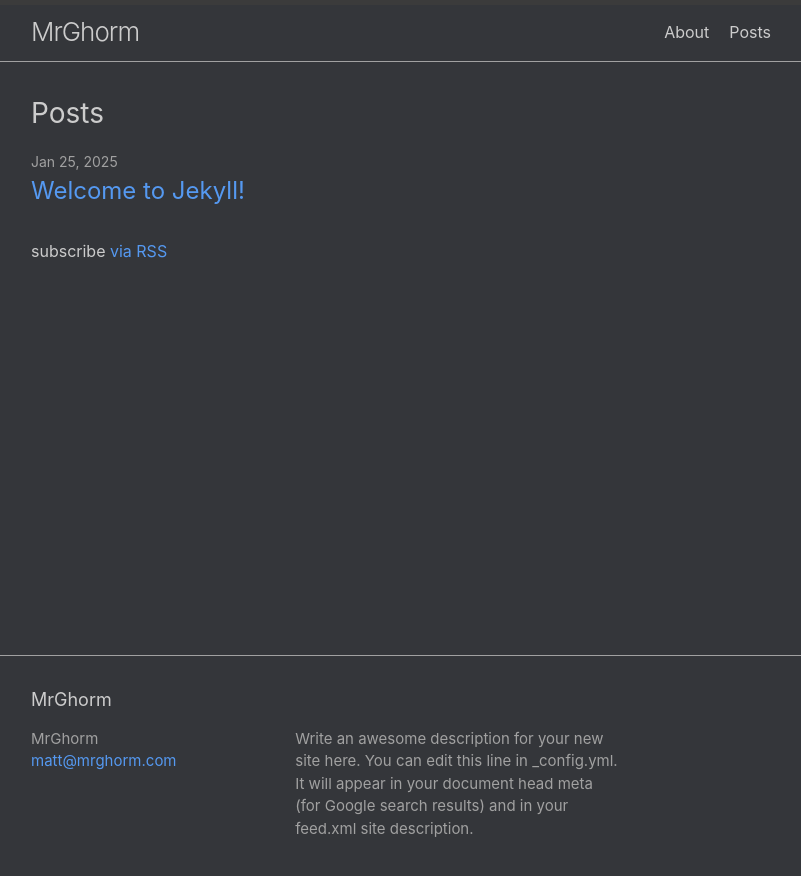
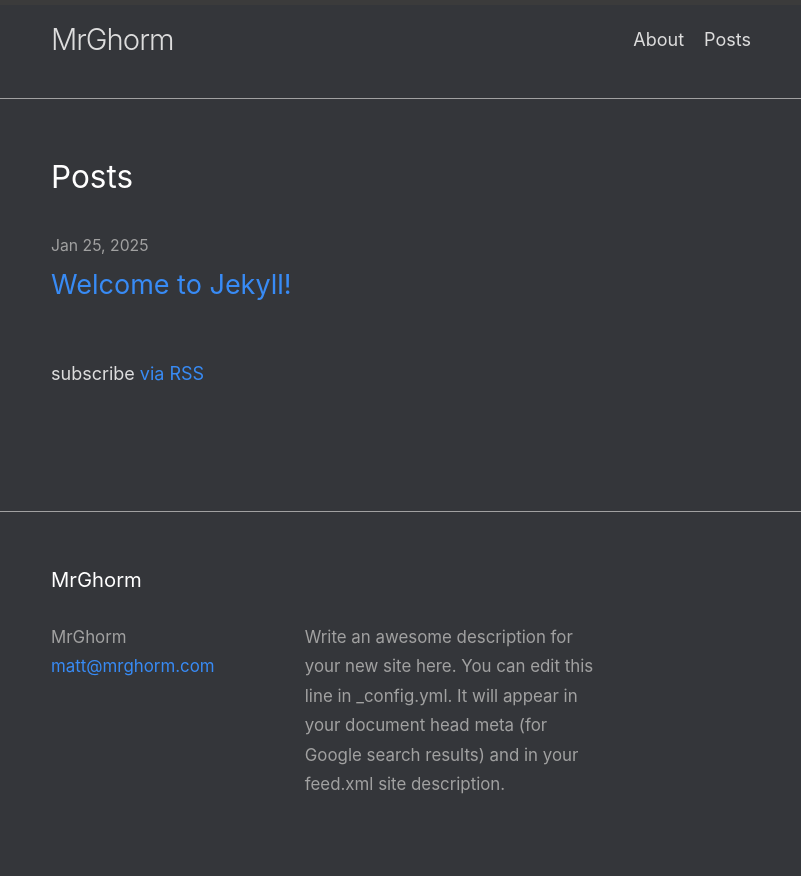
Before and after one commit to mrghorm/mrghorm.com, a Jekyll site: the page built from index.markdown, in a window 1280 px wide. Shown: the top 876 px of the page, without its empty margins (239-1040 px from the left). Built offline with Jekyll 4.4.1, drawn with Linux system fonts in a browser that asks for light colours.

Commit message:
Change link colors; minor cleanup

```diff
--- a/_sass/minima.scss
+++ b/_sass/minima.scss
@@ -1,30 +1,31 @@
 @charset "utf-8";
 
-// Define defaults for each variable.
-
+////////   BASE TEXT SETTINGS    ////////
 $base-font-family: -apple-system, BlinkMacSystemFont, "Segoe UI", Roboto, Helvetica, Arial, sans-serif, "Apple Color Emoji", "Segoe UI Emoji", "Segoe UI Symbol" !default;
-$base-font-size:   16px !default;
+$base-font-size:   18px !default;
 $base-font-weight: 400 !default;
 $small-font-size:  $base-font-size * 0.875 !default;
-$base-line-height: 1.5 !default;
 
-$spacing-unit:     30px !default;
+// Line heights
+$base-line-height: 1.75 !default;
+$spacing-unit:     50px !default;
 
-// $text-color:       #111 !default;
-$text-color:       #cccccc !default;
-// $background-color: #fdfdfd !default;
+// Text colors
+$text-color:       #dddddd !default;
 $background-color: #34363a !default;
-// $brand-color:      #2a7ae2 !default;
-$brand-color:      #5599f1 !default;
 
-//$grey-color:       #828282 !default;
+// Link colors
+// $brand-color:      #5599f1 !default;
+$brand-color:      #388BF5 !default;
+$brand-visited-color: darken(desaturate($brand-color, 60%), 10%);
+
 $grey-color:       #A1A1A1 !default;
-//$grey-color-light: lighten($grey-color, 40%) !default;
 $grey-color-light: lighten($grey-color, 25%) !default;
-//$grey-color-dark:  darken($grey-color, 25%) !default;
 $grey-color-dark:  darken($grey-color, 40%) !default;
 
+
 $header-footer-line-color: $grey-color !default;
+$header-text-color: lighten($text-color, 25%) !default;
 
 $table-text-align: left !default;
 
--- a/_sass/minima/_base.scss
+++ b/_sass/minima/_base.scss
@@ -95,6 +95,7 @@ li {
  */
 h1, h2, h3, h4, h5, h6 {
   font-weight: $base-font-weight;
+  color: $header-text-color;
 }
 
 
@@ -107,7 +108,8 @@ a {
   text-decoration: none;
 
   &:visited {
-    color: darken($brand-color, 15%);
+    // color: darken($brand-color, 15%);
+    color: $brand-visited-color;
   }
 
   &:hover {
```
Also changed, not shown: 2 other files.
